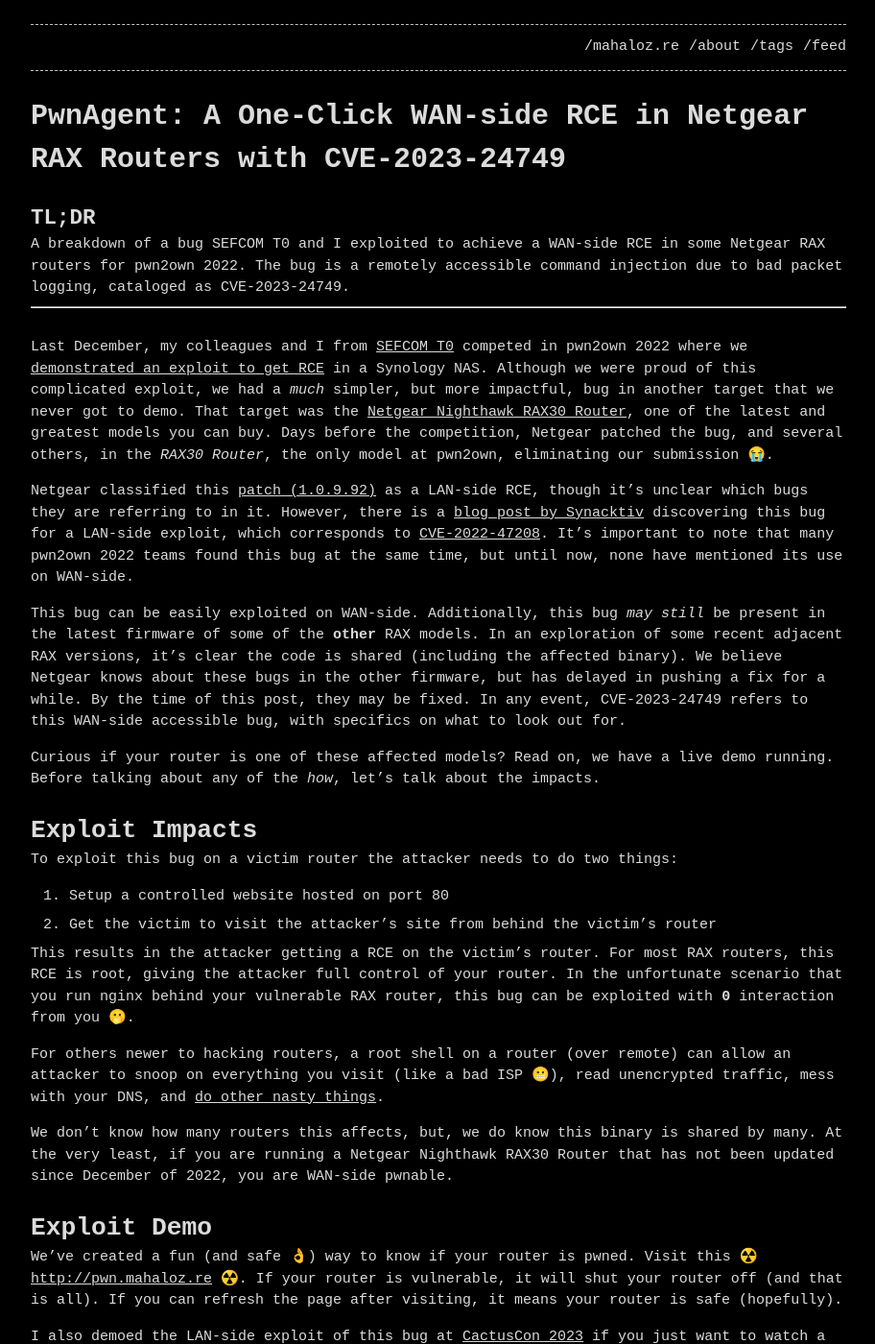
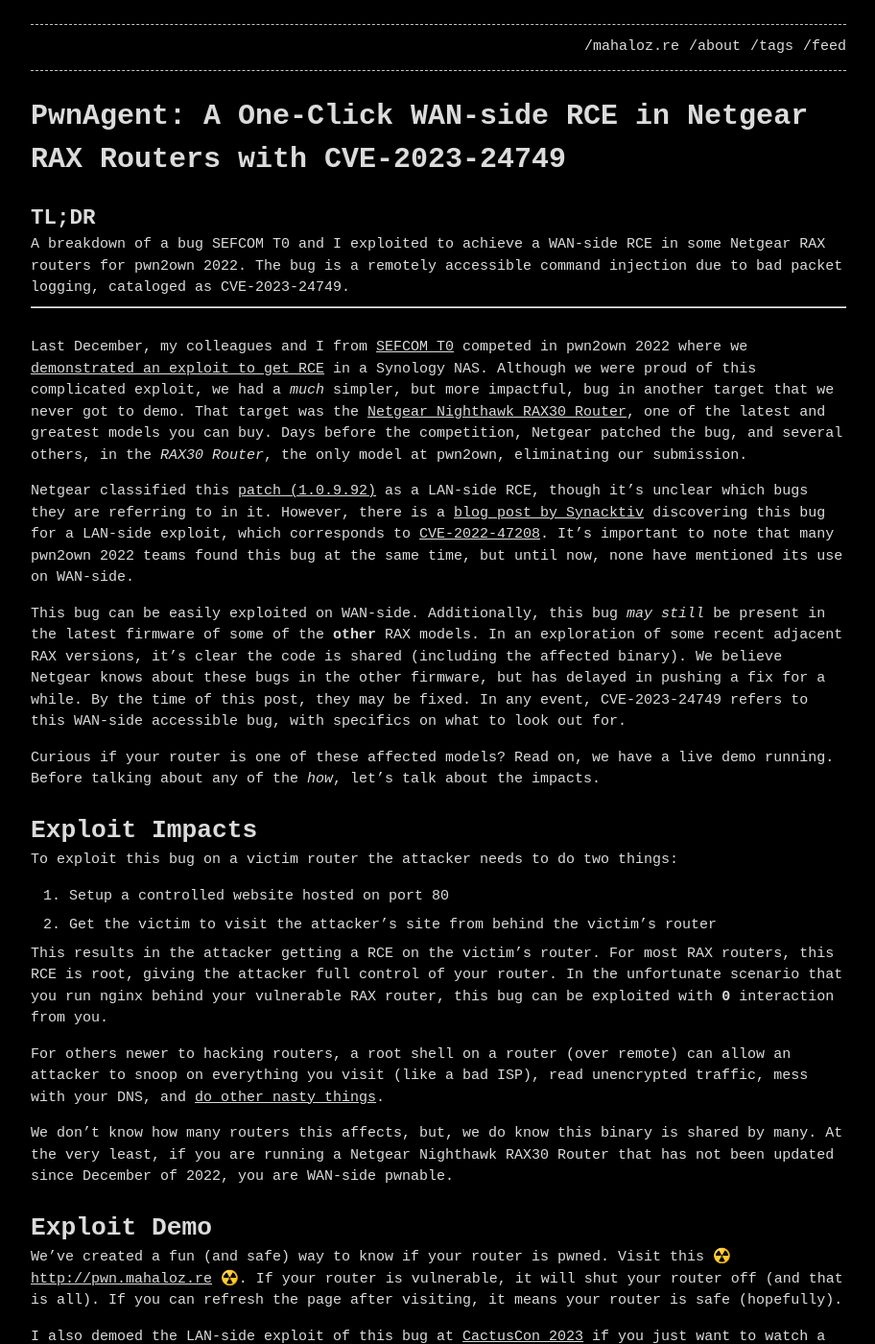
Before and after one commit to mahaloz/mahaloz.re, a Jekyll site: the page built from _posts/2023-02-25-pwnagent-netgear.md, in a window 1280 px wide and 1400 px high. Shown: the whole window at 96% size, without its empty margins (183-1095 px from the left). Built offline with Jekyll 4.4.1, drawn with Linux system fonts in a browser that asks for light colours; comment, search, counter and statistics services are not loaded.

```diff
--- a/_posts/2023-02-25-pwnagent-netgear.md
+++ b/_posts/2023-02-25-pwnagent-netgear.md
@@ -6,7 +6,7 @@ description: "A breakdown of a bug SEFCOM T0 and I exploited to achieve a WAN-si
 toc: true
 ---
 
-Last December, my colleagues and I from [SEFCOM T0](https://sefcom.asu.edu/T0) competed in pwn2own 2022 where we [demonstrated an exploit to get RCE](https://twitter.com/mahal0z/status/1600322330970173441?s=20) in a Synology NAS. Although we were proud of this complicated exploit, we had a _much_ simpler, but more impactful, bug in another target that we never got to demo. That target was the [Netgear Nighthawk RAX30 Router](https://www.netgear.com/support/product/rax30.aspx), one of the latest and greatest models you can buy. Days before the competition, Netgear patched the bug, and several others, in the _RAX30 Router_, the only model at pwn2own, eliminating our submission 😭.
+Last December, my colleagues and I from [SEFCOM T0](https://sefcom.asu.edu/T0) competed in pwn2own 2022 where we [demonstrated an exploit to get RCE](https://twitter.com/mahal0z/status/1600322330970173441?s=20) in a Synology NAS. Although we were proud of this complicated exploit, we had a _much_ simpler, but more impactful, bug in another target that we never got to demo. That target was the [Netgear Nighthawk RAX30 Router](https://www.netgear.com/support/product/rax30.aspx), one of the latest and greatest models you can buy. Days before the competition, Netgear patched the bug, and several others, in the _RAX30 Router_, the only model at pwn2own, eliminating our submission.
 
 Netgear classified this [patch (1.0.9.92)](https://kb.netgear.com/000065451/Security-Advisory-for-Multiple-Vulnerabilities-on-the-RAX30-PSV-2022-0028-PSV-2022-0073) as a LAN-side RCE, though it's unclear which bugs they are referring to in it. However, there is a [blog post by Synacktiv](https://www.synacktiv.com/en/publications/cool-vulns-dont-live-long-netgear-and-pwn2own.html) discovering this bug for a LAN-side exploit, which corresponds to [CVE-2022-47208](https://nvd.nist.gov/vuln/detail/CVE-2022-47208). It's important to note that many pwn2own 2022 teams found this bug at the same time, but until now, none have mentioned its use on WAN-side.
 
@@ -19,14 +19,14 @@ To exploit this bug on a victim router the attacker needs to do two things:
 1. Setup a controlled website hosted on port 80
 2. Get the victim to visit the attacker's site from behind the victim's router
 
-This results in the attacker getting a RCE on the victim's router. For most RAX routers, this RCE is root, giving the attacker full control of your router. In the unfortunate scenario that you run nginx behind your vulnerable RAX router, this bug can be exploited with **0** interaction from you 🫢.
+This results in the attacker getting a RCE on the victim's router. For most RAX routers, this RCE is root, giving the attacker full control of your router. In the unfortunate scenario that you run nginx behind your vulnerable RAX router, this bug can be exploited with **0** interaction from you.
 
-For others newer to hacking routers, a root shell on a router (over remote) can allow an attacker to snoop on everything you visit (like a bad ISP 😬), read unencrypted traffic, mess with your DNS, and [do other nasty things](https://nordsecurity.com/blog/what-happens-when-router-is-hacked).
+For others newer to hacking routers, a root shell on a router (over remote) can allow an attacker to snoop on everything you visit (like a bad ISP), read unencrypted traffic, mess with your DNS, and [do other nasty things](https://nordsecurity.com/blog/what-happens-when-router-is-hacked).
 
 We don't know how many routers this affects, but, we do know this binary is shared by many. At the very least, if you are running a Netgear Nighthawk RAX30 Router that has not been updated since December of 2022, you are WAN-side pwnable.
 
 ## Exploit Demo
-We've created a fun (and safe 👌) way to know if your router is pwned. Visit this ☢️ [http://pwn.mahaloz.re](http://pwn.mahaloz.re) ☢️. If your router is vulnerable, it will shut your router off (and that is all). If you can refresh the page after visiting, it means your router is safe (hopefully).
+We've created a fun (and safe) way to know if your router is pwned. Visit this ☢️ [http://pwn.mahaloz.re](http://pwn.mahaloz.re) ☢️. If your router is vulnerable, it will shut your router off (and that is all). If you can refresh the page after visiting, it means your router is safe (hopefully).
 
 I also demoed the LAN-side exploit of this bug at [CactusCon 2023](https://youtu.be/-J8fGMt6UmE?t=23304) if you just want to watch a video :). Alright, let's get down to what this powerful bug is...
 
```
